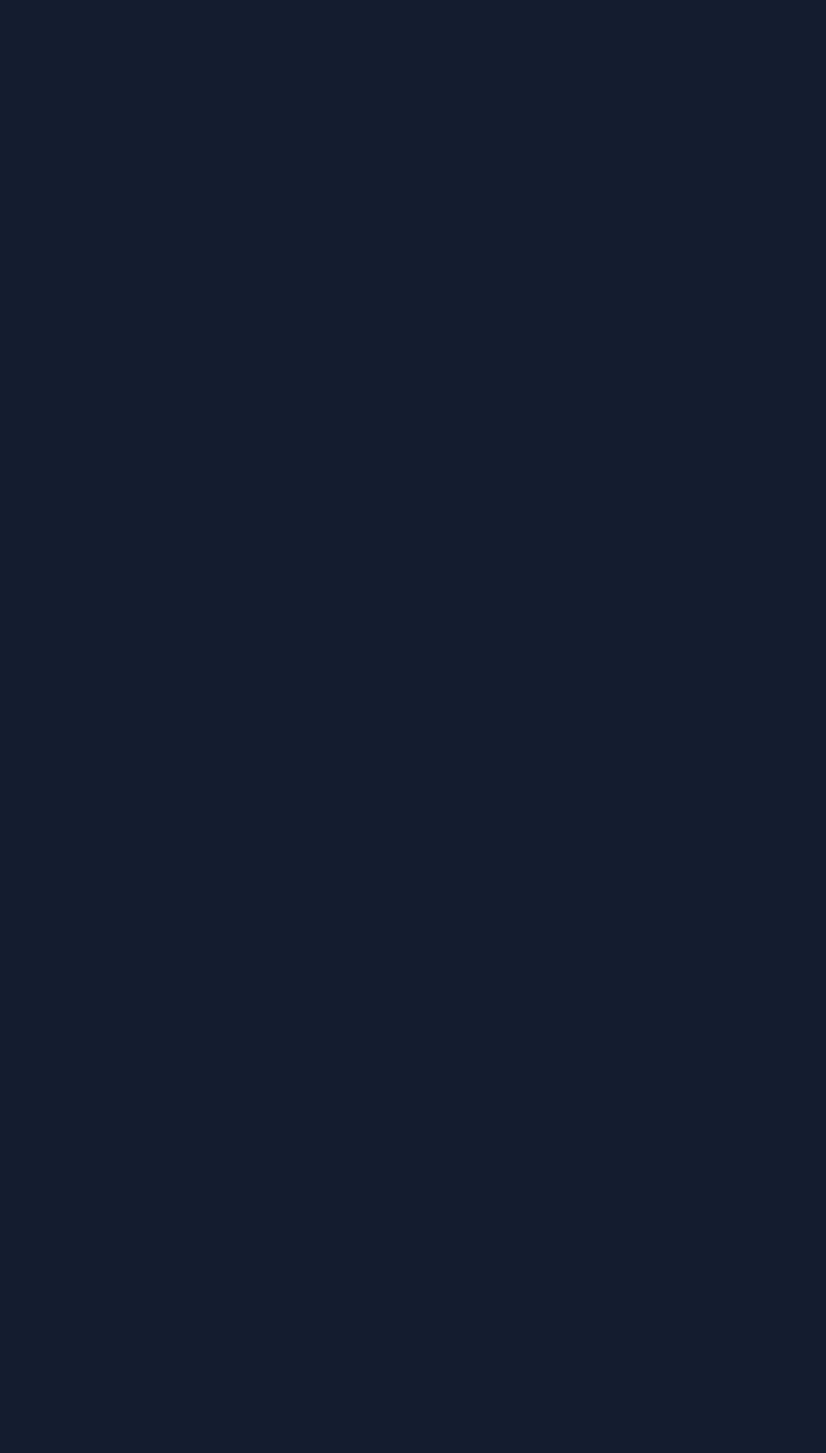
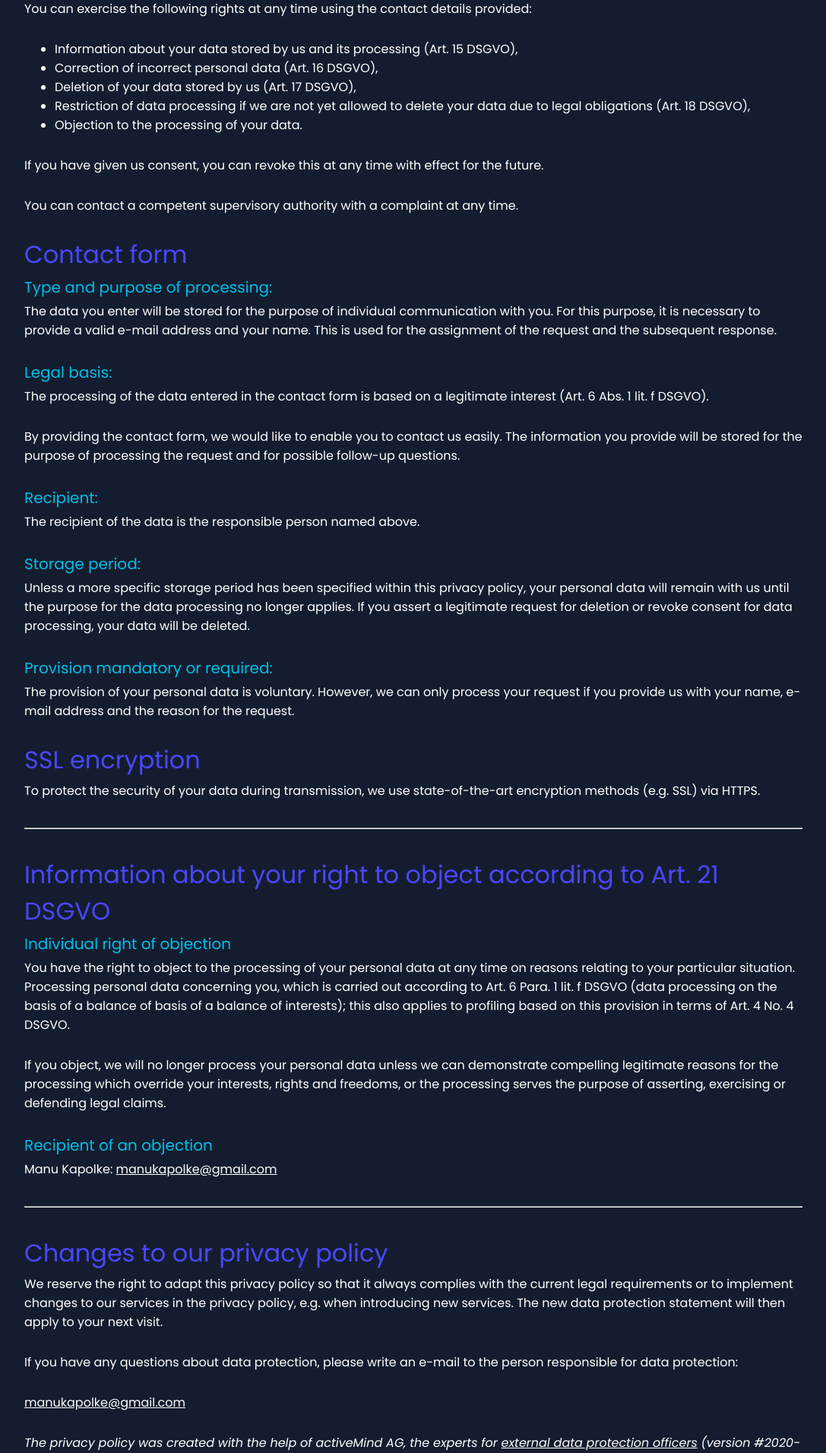
Before and after one commit to ManuKapolke/portfolio, an Angular app: page /privacy in a window 1280 px wide. Before the commit this address led to /. Shown: the part 400-2312 px from the top of the page at 76% size, without its empty margins (96-1183 px from the left). Before the commit the page ends 800 px from the top, so only its background shows below. Built offline with nearby package versions, Linux system fonts and the light colour scheme.

Commit message:
privacy policy

```diff
--- a/src/app/app-routing.module.ts
+++ b/src/app/app-routing.module.ts
@@ -2,10 +2,12 @@ import { NgModule } from '@angular/core';
 import { RouterModule, Routes } from '@angular/router';
 import { MainComponent } from './main/main.component';
 import { ImprintComponent } from './imprint/imprint.component';
+import { PrivacyComponent } from './privacy/privacy.component';
 
 const routes: Routes = [
   { path: '', component: MainComponent },
-  { path: 'imprint', component: ImprintComponent }
+  { path: 'imprint', component: ImprintComponent },
+  { path: 'privacy', component: PrivacyComponent }
 ];
 
 @NgModule({
--- a/src/app/app.module.ts
+++ b/src/app/app.module.ts
@@ -19,6 +19,7 @@ import { SendingScreenComponent } from './sending-screen/sending-screen.componen
 import { MobileMenuComponent } from './mobile-menu/mobile-menu.component';
 import { MainComponent } from './main/main.component';
 import { ImprintComponent } from './imprint/imprint.component';
+import { PrivacyComponent } from './privacy/privacy.component';
 
 @NgModule({
   declarations: [
@@ -36,7 +37,8 @@ import { ImprintComponent } from './imprint/imprint.component';
     SendingScreenComponent,
     MobileMenuComponent,
     MainComponent,
-    ImprintComponent
+    ImprintComponent,
+    PrivacyComponent
   ],
   imports: [
     BrowserModule,
--- a/src/app/contact-form/contact-form.component.html
+++ b/src/app/contact-form/contact-form.component.html
@@ -33,7 +33,7 @@
         <div class="checkbox-container">
             <input type="checkbox" formControlName="checkbox">
         </div>
-        <span>I've read the <a class="inner-text-link" routerLink="/imprint">privacy policy</a> and agree to the
+        <span>I've read the <a class="inner-text-link" routerLink="/privacy">privacy policy</a> and agree to the
             processing of my
             data as outlined.</span>
     </div>
--- a/src/app/footer/footer.component.html
+++ b/src/app/footer/footer.component.html
@@ -4,7 +4,7 @@
         <div class="legal-notice desktop-only">
             <a class="text-link" routerLink="/imprint">Imprint</a>
             <span>|</span>
-            <a class="text-link" routerLink="/imprint">Privacy</a>
+            <a class="text-link" routerLink="/privacy">Privacy</a>
         </div>
     </div>
 
@@ -17,6 +17,6 @@
     <div class="legal-notice mobile-only">
         <a class="text-link" routerLink="/imprint">Imprint</a>
         <span>|</span>
-        <a class="text-link" routerLink="/imprint">Privacy</a>
+        <a class="text-link" routerLink="/privacy">Privacy</a>
     </div>
 </div>
--- a/src/app/footer/footer.component.scss
+++ b/src/app/footer/footer.component.scss
@@ -15,11 +15,11 @@
         flex-direction: column;
         justify-content: center;
         gap: 12px;
+    }
 
-        .legal-notice {
-            display: flex;
-            gap: 8px;
-        }
+    .legal-notice {
+        display: flex;
+        gap: 8px;
     }
 
     .copyright {
--- /dev/null
+++ b/src/app/privacy/privacy.component.html
@@ -0,0 +1,106 @@
+<section id="privacy">
+    <h2>Privacy Policy</h2>
+
+    <p>
+        Responsible in terms of data protection laws, in particular the EU General Data Protection Regulation (DSGVO),
+        is:
+    </p>
+
+    <p>
+        Manu Kapolke <br>
+        Hertleinstr. 23 <br>
+        91052 Erlangen
+    </p>
+
+    <h5>Data subject rights</h5>
+    <p>
+        You can exercise the following rights at any time using the contact details provided:
+    </p>
+    <ul>
+        <li>Information about your data stored by us and its processing (Art. 15 DSGVO),
+        </li>
+        <li>Correction of incorrect personal data (Art. 16 DSGVO),</li>
+        <li>Deletion of your data stored by us (Art. 17 DSGVO),</li>
+        <li>Restriction of data processing if we are not yet allowed to delete your data due to legal obligations (Art.
+            18 DSGVO),</li>
+        <li>Objection to the processing of your data.</li>
+    </ul>
+
+    <p>
+        If you have given us consent, you can revoke this at any time with effect for the future.
+    </p>
+
+    <p>
+        You can contact a competent supervisory authority with a complaint at any time.
+    </p>
+
+    <h5>Contact form</h5>
+    <h6>Type and purpose of processing:</h6>
+    <p>The data you enter will be stored for the purpose of individual communication with you. For this purpose, it is
+        necessary to provide a valid e-mail address and your name. This is used for the assignment of the request and
+        the subsequent response.
+    </p>
+
+    <h6>Legal basis:</h6>
+    <p>The processing of the data entered in the contact form is based on a legitimate interest (Art. 6 Abs. 1 lit. f
+        DSGVO).</p>
+
+    <p>By providing the contact form, we would like to enable you to contact us easily. The information you provide will
+        be stored for the purpose of processing the request and for possible follow-up questions.
+    </p>
+
+    <h6>Recipient:</h6>
+    <p>The recipient of the data is the responsible person named above.</p>
+
+    <h6>Storage period:</h6>
+    <p>Unless a more specific storage period has been specified within this privacy policy, your personal data will
+        remain with us until the purpose for the data processing no longer applies. If you assert a legitimate request
+        for deletion or revoke consent for data processing, your data will be deleted.
+    </p>
+
+    <h6>Provision mandatory or required:</h6>
+    <p>The provision of your personal data is voluntary. However, we can only process your request if you provide us
+        with your name, e-mail address and the reason for the request.</p>
+
+    <h5>SSL encryption</h5>
+    <p>To protect the security of your data during transmission, we use state-of-the-art encryption methods (e.g. SSL)
+        via HTTPS.</p>
+
+    <hr>
+
+    <h5>Information about your right to object according to Art. 21 DSGVO</h5>
+    <h6>Individual right of objection</h6>
+    <p>You have the right to object to the processing of your personal data at any time on reasons relating to your
+        particular situation. Processing personal data concerning you, which is carried out according to Art. 6 Para. 1
+        lit. f DSGVO (data processing on the basis of a balance of basis of a balance of interests); this also applies
+        to profiling based on this provision in terms of Art. 4 No. 4 DSGVO.</p>
+    <p>If you object, we will no longer process your personal data unless we can demonstrate compelling legitimate
+        reasons for the processing which override your interests, rights and freedoms, or the processing serves the
+        purpose of asserting, exercising or defending legal claims.</p>
+
+    <h6>Recipient of an objection</h6>
+    <p>
+        Manu Kapolke: <a href='mailto:manukapolke@gmail.com'>manukapolke@gmail.com</a>
+    </p>
+
+    <hr>
+
+    <h5>Changes to our privacy policy</h5>
+    <p>We reserve the right to adapt this privacy policy so that it always complies with the current legal requirements
+        or to implement changes to our services in the privacy policy, e.g. when introducing new services. The new data
+        protection statement will then apply to your next visit.</p>
+
+    <p>If you have any questions about data protection, please write an e-mail to the person responsible for data
+        protection:</p>
+    <p>
+        <a href='mailto:manukapolke@gmail.com'>manukapolke@gmail.com</a>
+    </p>
+
+    <p>
+        <em>
+            The privacy policy was created with the help of activeMind AG, the experts for <a
+                href="https://www.activemind.de/datenschutz/datenschutzbeauftragter/" target="_blank"
+                rel="noopener">external data protection officers</a> (version #2020-09-30).
+        </em>
+    </p>
+</section>
--- /dev/null
+++ b/src/app/privacy/privacy.component.scss
@@ -0,0 +1,18 @@
+#privacy {
+    flex-direction: column;
+    padding-bottom: var(--headerHeight);
+    gap: 0.25em;
+
+    p,
+    ul {
+        margin-bottom: 1.5em;
+    }
+
+    a {
+        text-decoration: underline;
+    }
+
+    hr {
+        margin: 0.5em 0 2em 0;
+    }
+}
--- /dev/null
+++ b/src/app/privacy/privacy.component.ts
@@ -0,0 +1,14 @@
+import { Component } from '@angular/core';
+
+@Component({
+  selector: 'app-privacy',
+  templateUrl: './privacy.component.html',
+  styleUrls: ['./privacy.component.scss']
+})
+export class PrivacyComponent {
+  ngAfterViewInit(): void {
+    document.documentElement.style.scrollBehavior = 'auto';
+    document.documentElement.scrollTop = 0;
+    document.documentElement.style.scrollBehavior = 'smooth';
+  }
+}
```
Also changed, not shown: 1 other file (tests, documents, lock files or other folders).
